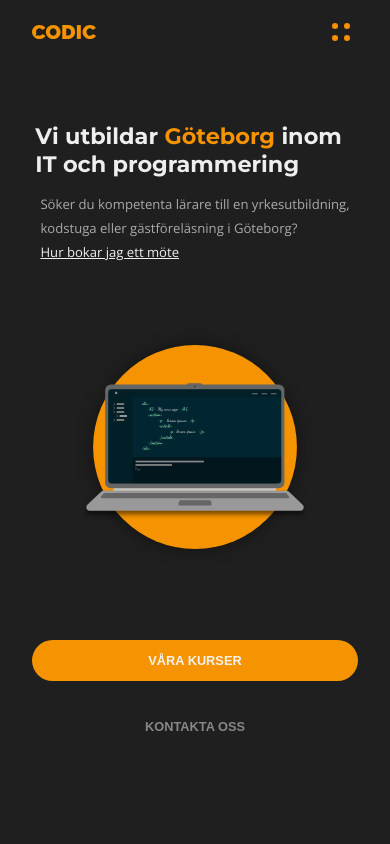
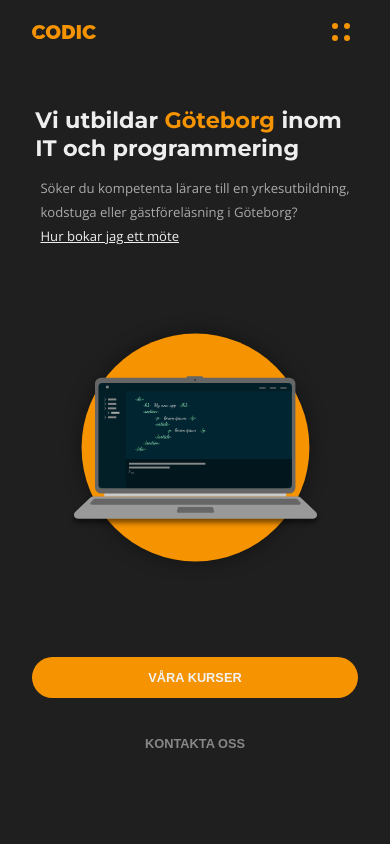
Before and after one commit to CodicEducation/CodicEdu-Website-vue, a Vue app: page / in a window 390 px wide. Shown: the top 844 px of the page. Built offline with nearby package versions, Linux system fonts and the light colour scheme; no server answers; sample sign-in values are in the browser's storage.

Commit message:
Update Home.vue

```diff
--- a/src/views/Home.vue
+++ b/src/views/Home.vue
@@ -409,7 +409,7 @@ export default {
       .main-view {
         height: initial;
         height: 100vh;
-        padding: 3rem 2rem 4rem 2rem;
+        padding: 2rem 2rem 4rem 2rem;
         @include flex();
         justify-content: flex-start;
 
@@ -418,7 +418,7 @@ export default {
           align-self: center;
           margin-left: 0rem;
           margin: 2.5rem 0rem;
-          width: 86%;
+          width: 96%;
         }
 
         blockquote {
```
